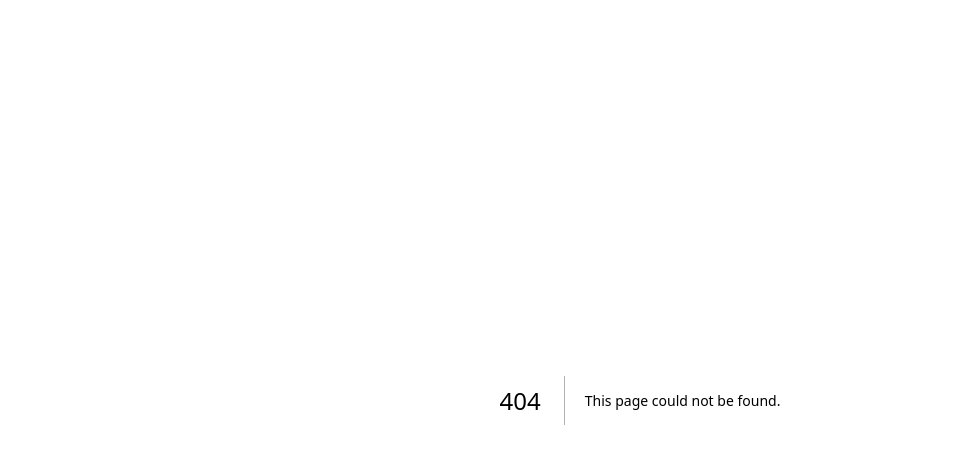
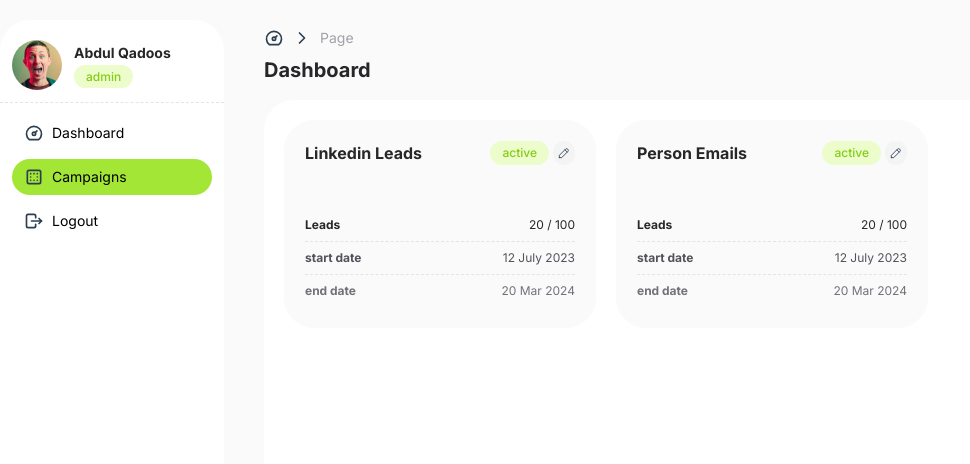
Before and after one commit to abdulqadoos-dev/campaign-frontend, a Next.js app: page /campaigns in a window 1280 px wide. Before the commit this address had no page. Shown: the top 464 px of the page, without its empty margins (0-970 px from the left). Built offline with nearby package versions, Linux system fonts and the light colour scheme.

Commit message:
campaigns

```diff
--- /dev/null
+++ b/app/campaigns/page.tsx
@@ -0,0 +1,32 @@
+'use client'
+
+import Campaign from "../ui/campaign";
+
+const Campaigns: React.FC<{}> = () => {
+
+  const campaigns = [
+    {
+      name: "linkedin leads",
+      status: "active"
+    },
+    {
+      name: "Person emails",
+      status: "active"
+    }
+  ]
+
+
+  return (
+    <>
+      <div className="filters">
+
+      </div>
+      <section className="grid grid-cols-3 gap-5">
+        {campaigns.map(campaign => <Campaign campaign={campaign} />)}
+      </section>
+    </>
+  )
+
+}
+
+export default Campaigns;
--- a/app/dashboard/layout.tsx
+++ /dev/null
@@ -1,23 +0,0 @@
-import Sidebar from "../ui/sidebar"
-import Header from "../ui/header";
-
-
-export default function RootLayout({
-  children,
-}: {
-  children: React.ReactNode
-}) {
-  return (
-    <main className="bg-zinc-50">
-      <div className="grid grid-cols-5 gap-10 place-items-center min-h-screen container mx-auto">
-        <Sidebar />
-        <section className="col-span-4 w-full overflow-clip h-[95%]">
-          <Header />
-          <div className="bg-white rounded-large p-5 min-h-[89%]">
-            {children}
-          </div>
-        </section>
-      </div>
-    </main>
-  )
-}
--- a/app/dashboard/page.tsx
+++ b/app/dashboard/page.tsx
@@ -1,14 +1,11 @@
 'use client'
 
-const Dashboard = () => {
+const Dashboard: React.FC<{}> = () => {
 
   return (
-    <div className="">
-
-    </div>
+    <div>Dashboard</div>
   )
 
 }
 
-
 export default Dashboard;
--- a/app/layout.tsx
+++ b/app/layout.tsx
@@ -2,10 +2,14 @@ import type { Metadata } from 'next'
 import { Inter } from 'next/font/google'
 import './globals.css'
 
+import Header from "./ui/header";
+import Sidebar from "./ui/sidebar";
+
+
 const inter = Inter({ subsets: ['latin'] })
 
 export const metadata: Metadata = {
-  title: 'Campaign',
+  title: 'Campaigns',
 }
 
 export default function RootLayout({
@@ -15,7 +19,21 @@ export default function RootLayout({
 }) {
   return (
     <html lang="en">
-      <body className={inter.className}>{children}</body>
+      <body className={inter.className}>
+
+        <main className="bg-zinc-50">
+          <div className="grid grid-cols-5 gap-10 place-items-center min-h-screen container mx-auto">
+            <Sidebar />
+            <section className="col-span-4 w-full overflow-clip h-[95%]">
+              <Header />
+              <div className="bg-white rounded-large p-5 min-h-[89%]">
+                {children}
+              </div>
+            </section>
+          </div>
+        </main>
+
+      </body>
     </html>
   )
 }
--- /dev/null
+++ b/app/ui/campaign.tsx
@@ -0,0 +1,47 @@
+'use client'
+
+import Edit from "./edit";
+import Heading from "./heading";
+import Tag from "./tag";
+
+interface Props {
+  campaign: { name: string, status: string, startDate?: Date, endDate?: Date },
+  className?: string,
+}
+
+
+const Campaign: React.FC<Props> = ({ campaign, className }) => {
+
+  return (
+    <div className={`flex flex-col justify-between  rounded-large cursor-pointer h-52 p-5 bg-zinc-50 border border-zinc-50 hover:border-dashed hover:border-lime-200 ${className}`}>
+      <div className="flex items-center justify-between">
+        <Heading label={campaign.name} />
+        <div className="flex gap-1">
+          <Tag label={campaign.status} />
+          <Edit />
+        </div>
+      </div>
+
+      <div className="align-bottom">
+        <div className="flex justify-between text-xs text-zinc-800 py-2 border-b border-zinc-200 border-dashed">
+          <b>Leads</b>
+          <span>20 / 100</span>
+        </div>
+
+        <div className="flex justify-between text-xs text-zinc-600 py-2 border-b border-zinc-200 border-dashed">
+          <b>start date</b>
+          <span>12 July 2023</span>
+        </div>
+
+        <div className="flex justify-between text-xs text-zinc-500 py-2">
+          <b>end date</b>
+          <span>20 Mar 2024</span>
+        </div>
+      </div>
+    </div>
+  )
+
+}
+
+
+export default Campaign;
--- /dev/null
+++ b/app/ui/edit.tsx
@@ -0,0 +1,15 @@
+'use client'
+
+import Image from 'next/image';
+import EditIcon from '../public/icons/edit.svg';
+
+interface Props {
+  className?: string,
+}
+
+const Edit: React.FC<Props> = ({ className }) => {
+  return <Image className={` inline-block font-medium bg-zinc-100 p-1 rounded-full ${className} `} src={EditIcon} alt="edit icon" width={22} height={22} />
+
+}
+
+export default Edit;
--- a/app/ui/heading.tsx
+++ b/app/ui/heading.tsx
@@ -1,7 +1,7 @@
 
 interface Props {
   label: string;
-  className: string;
+  className?: string;
 }
 
 const Heading: React.FC<Props> = ({ label, className }) => {
--- a/app/ui/sidebar.tsx
+++ b/app/ui/sidebar.tsx
@@ -1,39 +1,44 @@
+'use client'
+
 import Link from 'next/link';
 import Image from 'next/image';
-
+import { usePathname } from 'next/navigation'
 
 import Heading from './heading';
-
 import UserImage from '../public/images/person.jpeg';
 import Dashboard from '../public/icons/dashboard.svg';
 import Campaigns from '../public/icons/campaigns.svg';
 import Logout from '../public/icons/logout.svg';
+import Tag from './tag';
 
-const Sidebar = () => {
+
+const Sidebar: React.FC<{}> = () => {
+
+  const pathname = usePathname()
   return (
-    <aside className=" bg-white rounded-large w-full h-[95%] ">
+    <aside className="bg-white rounded-large w-full h-[95%] ">
 
       <div className="flex gap-3 p-3 items-center mt-2">
         <Image src={UserImage} alt='user image' className="rounded-full" width={50} height={50} />
         <div>
           <Heading label={"abdul qadoos"} className={"text-sm"} />
-          <span className="text-xs bg-lime-200 p-1 px-3 rounded-full">admin</span>
+          <Tag label={"admin"} />
         </div>
       </div>
 
-      <nav className="flex-1 border-t-2 border-zinc-100 p-3">
-        <Link href="/dashboard" className="flex gap-2 text-sm items-center p-3 rounded-full hover:bg-lime-400">
+      <nav className="flex flex-col  gap-2  border-t border-dashed  border-zinc-200 p-3">
+        <Link href="/dashboard" className={`flex gap-2 text-sm items-center py-2  px-3 rounded-full hover:bg-lime-400 ${pathname === '/dashboard' ? 'bg-lime-400' : ''}`}>
           <Image src={Dashboard} alt="Dashboard icon" width={0} height={20} />
           <span> Dashboard </span>
         </Link>
 
-        <Link href="/campaigns" className="flex gap-2 text-sm items-center p-3 rounded-full  hover:bg-lime-400">
+        <Link href="/campaigns" className={`flex gap-2 text-sm items-center py-2 px-3 rounded-full  hover:bg-lime-400 ${pathname === '/campaigns' ? 'bg-lime-400' : ''} `}>
           <Image src={Campaigns} alt="campaign icon" width={0} height={20} />
           <span> Campaigns</span>
         </Link>
 
 
-        <Link href="/login" className="flex gap-2 text-sm items-center p-3 rounded-full  hover:bg-lime-400">
+        <Link href="/campaigns" className={`flex gap-2 text-sm items-center py-2 px-3 rounded-full  hover:bg-lime-400 ${pathname === '/login' ? 'bg-lime-400' : ''} `}>
           <Image src={Logout} alt="campaign icon" width={0} height={20} />
           <span> Logout</span>
         </Link>
--- /dev/null
+++ b/app/ui/tag.tsx
@@ -0,0 +1,12 @@
+'use client'
+
+interface Props {
+  label : string,
+  className? : string,
+}
+
+const Tag: React.FC<Props> = ({label, className}) => {
+  return <span className={`text-xs font-medium bg-lime-100 text-lime-500 p-1 px-3 rounded-full ${className} `}>{label}</span>
+}
+
+export default Tag;
```
Also changed, not shown: app/public/icons/edit.svg (added).
